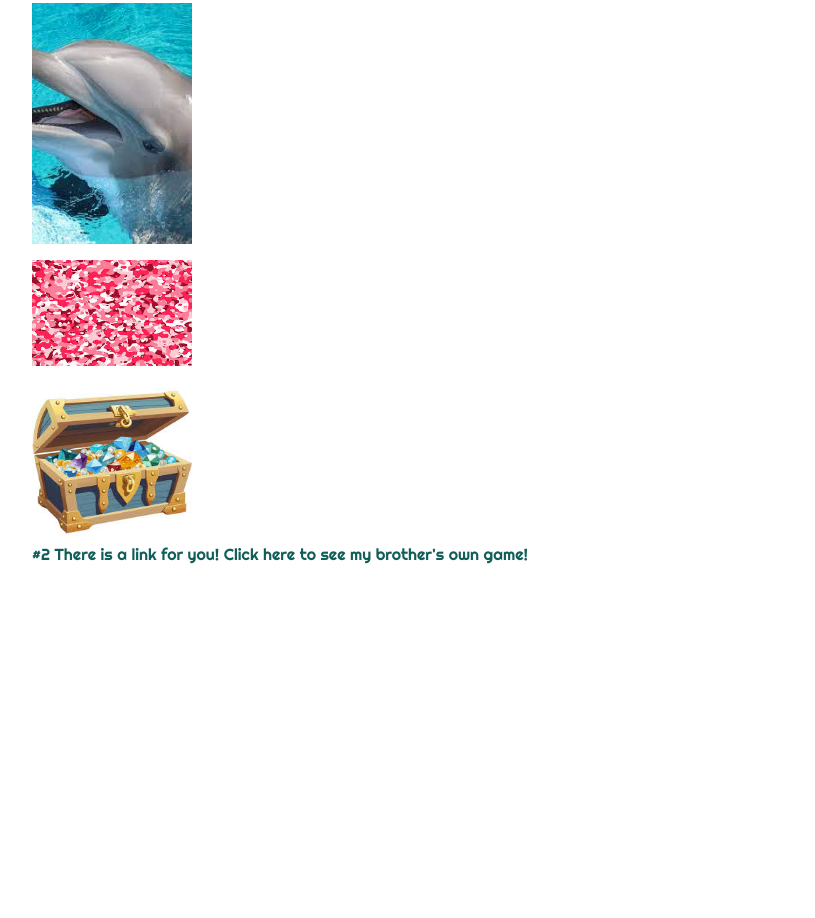
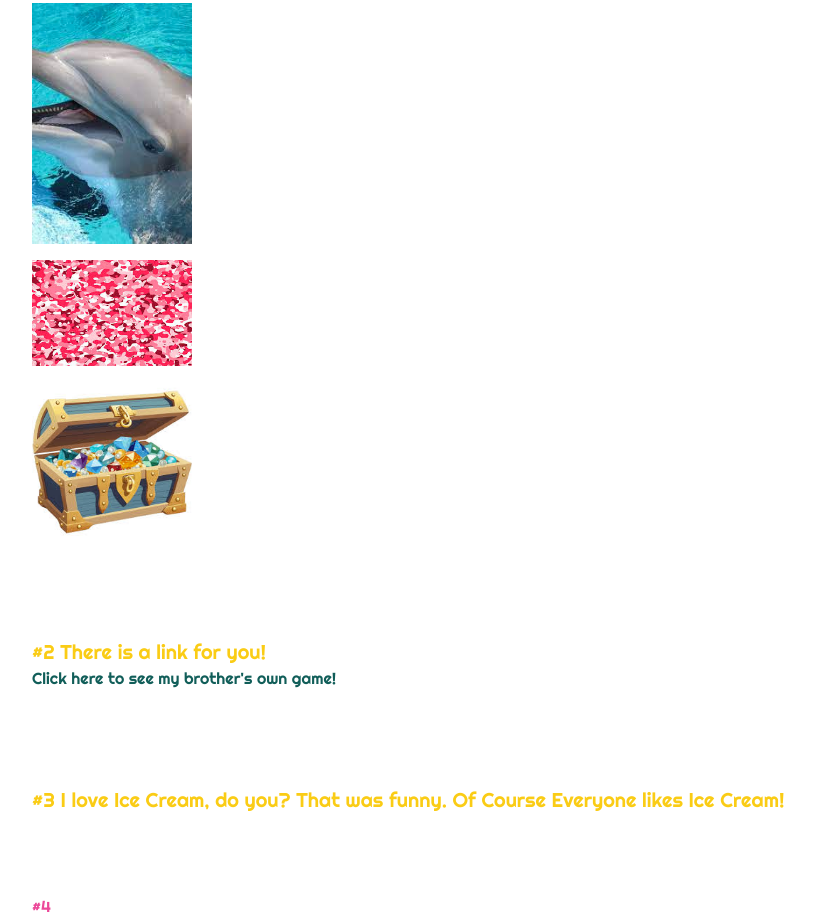
Before and after one commit to danbruder/adelynns_site, a website built with Vite: page index.html in a window 1280 px wide. Shown: the part 456-1374 px from the top of the page, without its empty margins (224-1039 px from the left). Before the commit the page ends 1022 px from the top, so only its background shows below. Built offline with nearby package versions, Linux system fonts and the light colour scheme.

Commit message:
changes~~~~~

```diff
--- a/index.html
+++ b/index.html
@@ -37,8 +37,8 @@
                     Welcome to Adelynn's site!
                 </h1>
 
-                <div class="text-yellow-400 text-xl">
-                    <p>#1 Here are some pictures:</p>
+                <div class="">
+                    <p class="text-yellow-400 text-xl">#1 Here are some pictures:</p>
                     <img class="w-40 mt-4" src="/img/swans.png" />
                     <img class="w-40 mt-4" src="/img/bunnies.png" />
                     <img class="w-40 mt-4" src="/img/dolphin.png" />
@@ -46,11 +46,21 @@
                     <img class="w-40 mt-4" src="/img/treasure.png" />
                 </div>
 
-                <div class="text-teal-800">
-                    #2 There is a link for you!
+                <div class="text-teal-800 pt-24">
+                    <p class="text-yellow-400 text-xl"> #2 There is a link for you!</p>
                     <a href="https://rocketblaster.netlify.app/" target="blank_">
                         Click here to see my brother's own game!
                     </a>
+                </div>
+
+                <div class="text-teal-800 pt-24">
+                    <p class="text-yellow-400 text-xl"> #3 I love Ice Cream, do you? That was funny. Of Course Everyone
+                        likes Ice Cream!</p>
+
+
+                </div>
+                <div class="pt-20">
+                    #4
                 </div>
 
             </div>
```
